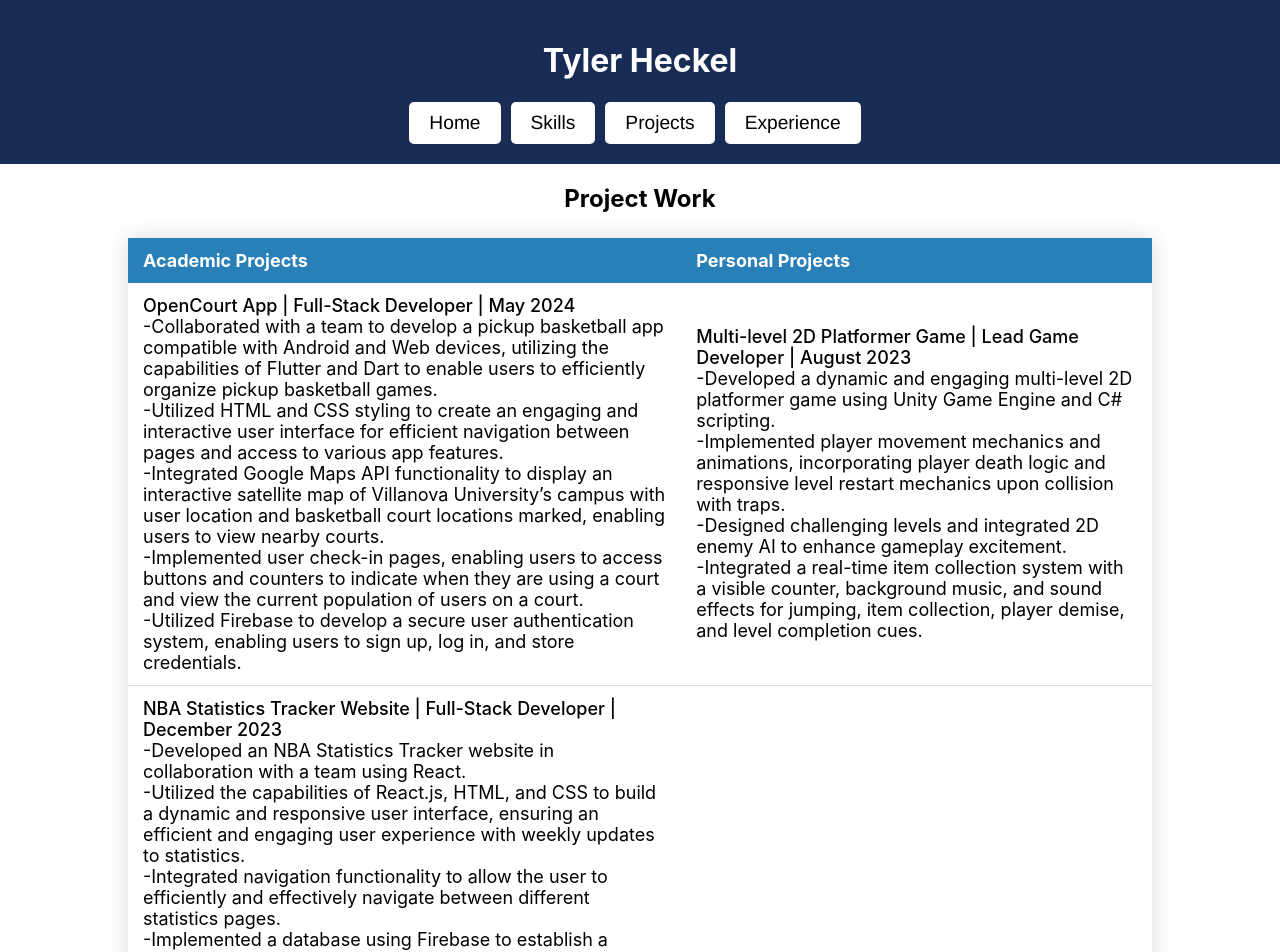
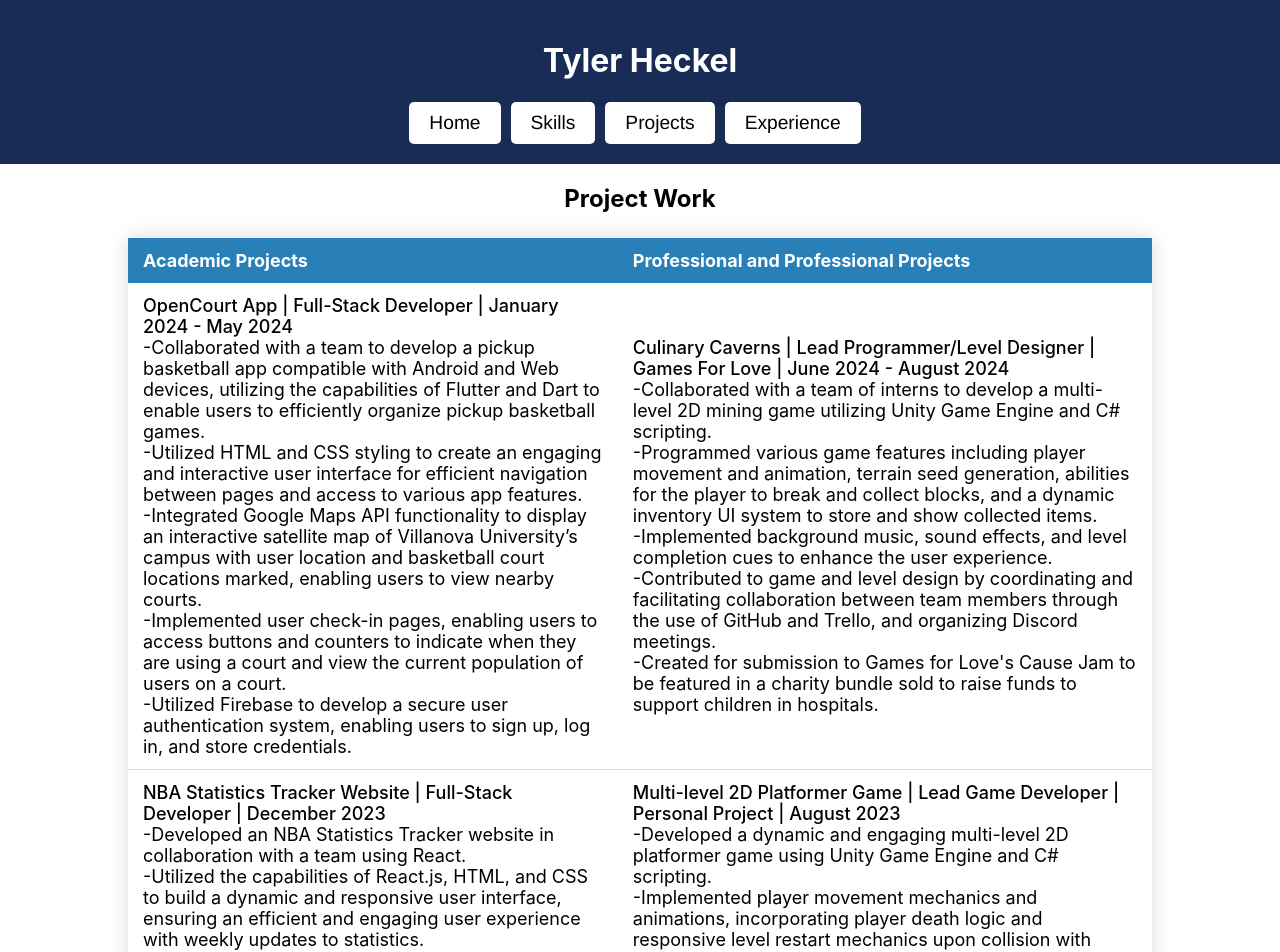
Before and after one commit to tylerheckel2/MyPortfolioWebsite, a React (Create React App) app in the folder my-portfolio/: page /projects in a window 1280 px wide. Shown: the top 952 px of the page. Built offline with nearby package versions, Linux system fonts and the light colour scheme.

Commit message:
Made various updates to website

```diff
--- a/my-portfolio/src/Experience.js
+++ b/my-portfolio/src/Experience.js
@@ -62,8 +62,8 @@ export default function ExperiencePage(){
         </thead>
         <tbody>
           <tr class ="td-typing-area">
-            <td><img src="GamesForLove.png" width = "55%" alt="Games for Love Logo"/><br></br><a class="project-header">Games for Love</a></td>
-            <td><a class="project-header">Game Developer Intern | June 2024 - Present</a><br></br>-Collaborated with a team of interns to develop a game using Unity Game Engine and C# scripting.<br></br>-Programmed various game features, contributed to level design, and coordinated and facilitated collaboration between team members.<br></br>-Created for submission to Games for Love's Cause Jam to be featured in a charity bundle sold to raise funds to support children in hospitals.</td>
+            <td><img src="GamesForLove.png" width = "55%" alt="Games for Love Logo"/><br></br><a class="project-header">Games For Love</a></td>
+            <td><a class="project-header">Game Developer Intern | June 2024 - Present</a><br></br>-Collaborated with a team of interns to develop a multi-level 2D mining game called Culinary Caverns, utilizing Unity Game Engine and C# scripting.<br></br>-Programmed various game features including player movement and animation, terrain seed generation, abilities for the player to break and collect blocks, and a dynamic inventory UI system to store and show collected items.<br></br>-Implemented background music, sound effects, and level completion cues to enhance the user experience.<br></br>-Contributed to game and level design by coordinating and facilitating collaboration between team members through the use of GitHub and Trello, and organizing Discord meetings.<br></br>-Created for submission to Games for Love's Cause Jam to be featured in a charity bundle sold to raise funds to support children in hospitals.</td>
           </tr>
           {/* <tr>
             <td>Data 1</td>
--- a/my-portfolio/src/Home.js
+++ b/my-portfolio/src/Home.js
@@ -43,15 +43,15 @@ export default function HomePage() {
         <h2>About Me</h2>
         <div class ="typing-area">
         <p class ="typing-area">Hello, I am Tyler Heckel and I am from Port Chester, New York. I am currently a rising Junior attending Villanova University on track to graduate with my Bachelor of Science degree
-            in May 2026. I am majoring in Computer Science and minoring in both Cybersecurity and Engineering Entrepreneurship. I aspire to be a successful Software Engineer
-            and I am actively searching for internship opportunities in various industries to expand my knowledge and gain more professional experience. I have created this website to showcase
+            in May 2026. I am majoring in Computer Science and minoring in Cybersecurity and Engineering Entrepreneurship. I aspire to be a successful Software Engineer
+            and I am actively searching for internship opportunities in various industries to expand my knowledge and gain more professional experience. I have developed this website myself to showcase
             my talent, professional experience, and project portfolio.
         </p>
         </div>
         <h2>Connect With Me</h2>
         <div class ="typing-area">
         <p class ="typing-area">
-            Email: <a href="mailto:tylerheckel2@gmail.com">tylerheckel2@gmail.com</a><br></br>Cellphone Number: 914-758-2243<br></br><a href="https://github.com/tylerheckel2">GitHub Profile</a> | <a href="https://villanova.joinhandshake.com/stu/users/40794812">Handshake Profile</a>
+            Email: <a href="mailto:tylerheckel2@gmail.com">tylerheckel2@gmail.com</a><br></br>Cellphone Number: 914-758-2243<br></br><a href="https://github.com/tylerheckel2">GitHub</a> | <a href="https://villanova.joinhandshake.com/stu/users/40794812">Handshake</a> | <a href="https://www.linkedin.com/in/tyler-heckel-1434b52b4/">LinkedIn</a> | <a href="https://tylerheckel2.itch.io/">Itch.io</a>
         </p>
         </div>
       </section>
--- a/my-portfolio/src/Projects.js
+++ b/my-portfolio/src/Projects.js
@@ -57,12 +57,12 @@ export default function ProjectsPage(){
         <thead>
           <tr>
             <th>Academic Projects</th>
-            <th>Personal Projects</th>
+            <th>Professional and Professional Projects</th>
           </tr>
         </thead>
         <tbody>
           <tr class ="td-typing-area">
-            <td class="academic"><a class="project-header">OpenCourt App | Full-Stack Developer | May 2024</a><br></br>-Collaborated with a team to develop a pickup basketball app compatible with Android and Web
+            <td class="academic"><a class="project-header">OpenCourt App | Full-Stack Developer | January 2024 - May 2024</a><br></br>-Collaborated with a team to develop a pickup basketball app compatible with Android and Web
           devices, utilizing the capabilities of Flutter and Dart to enable users to efficiently organize pickup
           basketball games.<br></br>-Utilized HTML and CSS styling to create an engaging and interactive user interface for efficient
           navigation between pages and access to various app features.<br></br>-Integrated Google Maps API functionality to display an interactive satellite map of Villanova
@@ -71,10 +71,7 @@ export default function ProjectsPage(){
           they are using a court and view the current population of users on a court.<br></br>-Utilized Firebase to develop a secure user authentication system, enabling users to sign up, log in,
           and store credentials.
             </td>
-            <td class="academic"><a class="project-header">Multi-level 2D Platformer Game | Lead Game Developer | August 2023</a><br></br>-Developed a dynamic and engaging multi-level 2D platformer game using Unity Game Engine and C#
-          scripting.<br></br>-Implemented player movement mechanics and animations, incorporating player death logic and
-          responsive level restart mechanics upon collision with traps.<br></br>-Designed challenging levels and integrated 2D enemy AI to enhance gameplay excitement.<br></br>-Integrated a real-time item collection system with a visible counter, background music, and sound
-          effects for jumping, item collection, player demise, and level completion cues.
+            <td class="academic"><a class="project-header">Culinary Caverns | Lead Programmer/Level Designer | Games For Love | June 2024 - August 2024</a><br></br>-Collaborated with a team of interns to develop a multi-level 2D mining game utilizing Unity Game Engine and C# scripting.<br></br>-Programmed various game features including player movement and animation, terrain seed generation, abilities for the player to break and collect blocks, and a dynamic inventory UI system to store and show collected items.<br></br>-Implemented background music, sound effects, and level completion cues to enhance the user experience.<br></br>-Contributed to game and level design by coordinating and facilitating collaboration between team members through the use of GitHub and Trello, and organizing Discord meetings.<br></br>-Created for submission to Games for Love's Cause Jam to be featured in a charity bundle sold to raise funds to support children in hospitals.
             </td>
           </tr>
 
@@ -83,6 +80,11 @@ export default function ProjectsPage(){
             ensuring an efficient and engaging user experience with weekly updates to statistics.<br></br>-Integrated navigation functionality to allow the user to efficiently and effectively navigate between
             different statistics pages.<br></br>-Implemented a database using Firebase to establish a secure user authentication system, allowing
             users to sign up and store credentials.
+            </td>
+            <td class="academic"><a class="project-header">Multi-level 2D Platformer Game | Lead Game Developer | Personal Project | August 2023</a><br></br>-Developed a dynamic and engaging multi-level 2D platformer game using Unity Game Engine and C#
+          scripting.<br></br>-Implemented player movement mechanics and animations, incorporating player death logic and
+          responsive level restart mechanics upon collision with traps.<br></br>-Designed challenging levels and integrated 2D enemy AI to enhance gameplay excitement.<br></br>-Integrated a real-time item collection system with a visible counter, background music, and sound
+          effects for jumping, item collection, player demise, and level completion cues.
             </td>
           </tr>
 
@@ -112,7 +114,7 @@ export default function ProjectsPage(){
     <h2>GitHub Project Links</h2>
         <div class ="typing-area">
         <p class ="typing-area">
-            <a href="https://github.com/tylerheckel2">GitHub Profile</a><br></br><a href="https://github.com/Chegarty123/SEOpenCourtFinal.git">OpenCourt App</a> | <a href="https://github.com/tylerheckel2/NBAStatsWebsiteProject.git">NBA Statistics Tracker Website</a> | <a href="https://github.com/tylerheckel2/MultiLevel2DPlatformerGame.git">Multi-level 2D Platformer Game</a>
+            <a href="https://github.com/tylerheckel2">GitHub Profile</a><br></br><a href="https://github.com/Chegarty123/SEOpenCourtFinal.git">OpenCourt App</a> | <a href="https://github.com/tylerheckel2/NBAStatsWebsiteProject.git">NBA Statistics Tracker Website</a> | <a href="https://github.com/tylerheckel2/MultiLevel2DPlatformerGame.git">Multi-level 2D Platformer Game</a> | <a href="https://github.com/tylerheckel2/CulinaryCaverns">Culinary Caverns</a> | <a href="https://github.com/tylerheckel2/MyPortfolioWebsite">This Website</a>
         </p>
         </div>
       <footer>
--- a/my-portfolio/src/Skills.js
+++ b/my-portfolio/src/Skills.js
@@ -64,7 +64,7 @@ export default function SkillsPage(){
         <tbody>
           <tr class ="td-typing-area">
             <td>Java, Javascript, C, C#, Python, HTML, CSS, Dart.</td>
-            <td>Git, GitHub, Eclipse, Visual Studio Code, Unity Game Engine, React, React Native, Unix, Firebase, Expo, JSON, JUnit, Bootstrap, Flutter, Android Studio, LucidChart, Trello, Anchorpoint, Excel, PowerPoint, Word.</td>
+            <td>Git, GitHub, Eclipse, Visual Studio Code, Unity Game Engine, React, React Native, Unix, Firebase, Expo, JSON, JUnit, Bootstrap, Flutter, Android Studio, LucidChart, Trello, Anchorpoint, WebGL, Excel, PowerPoint, Word.</td>
             <td>Bilingual with Seal of Biliteracy and Proficiency in English and Spanish.</td>
           </tr>
           {/* <tr>
```
